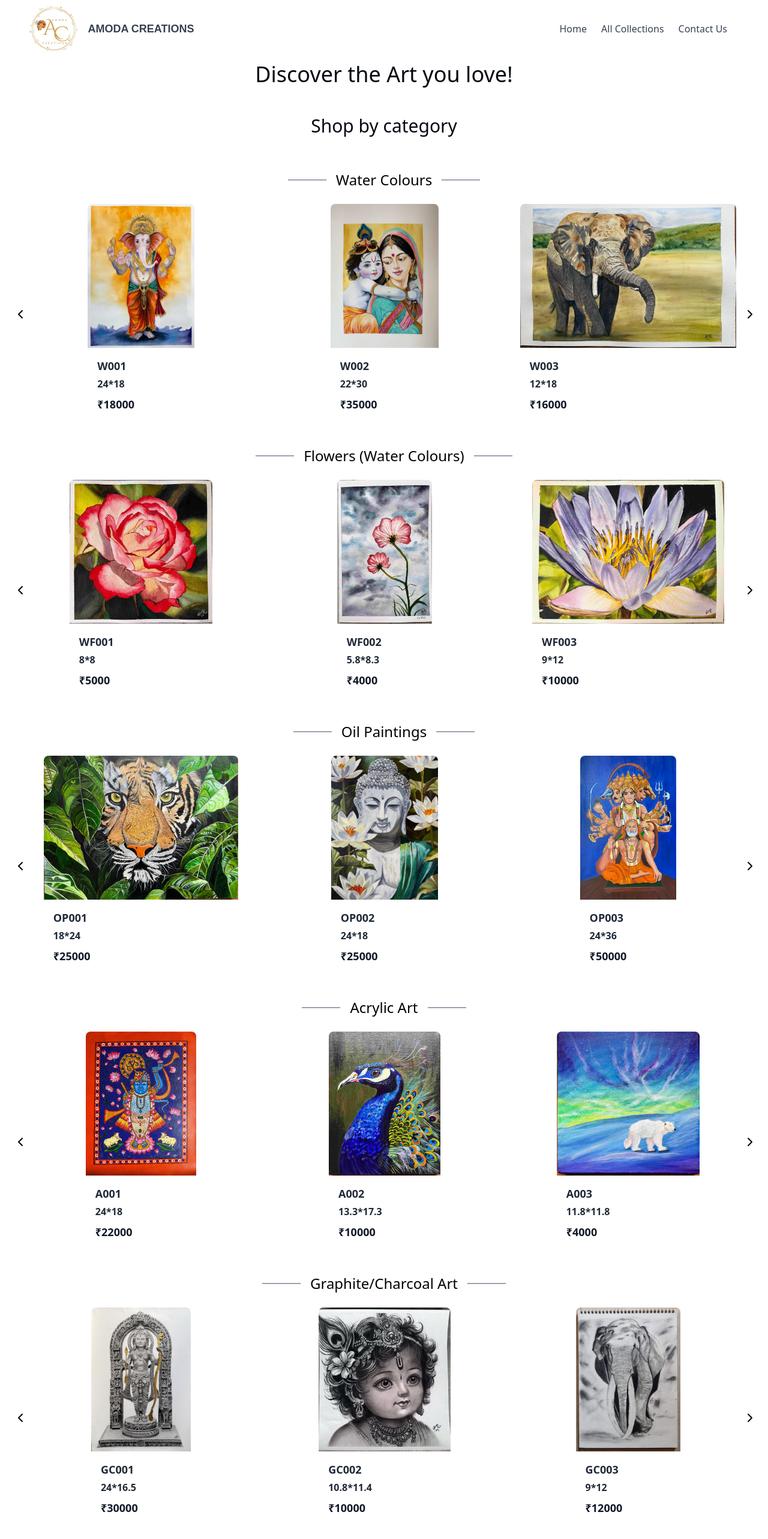
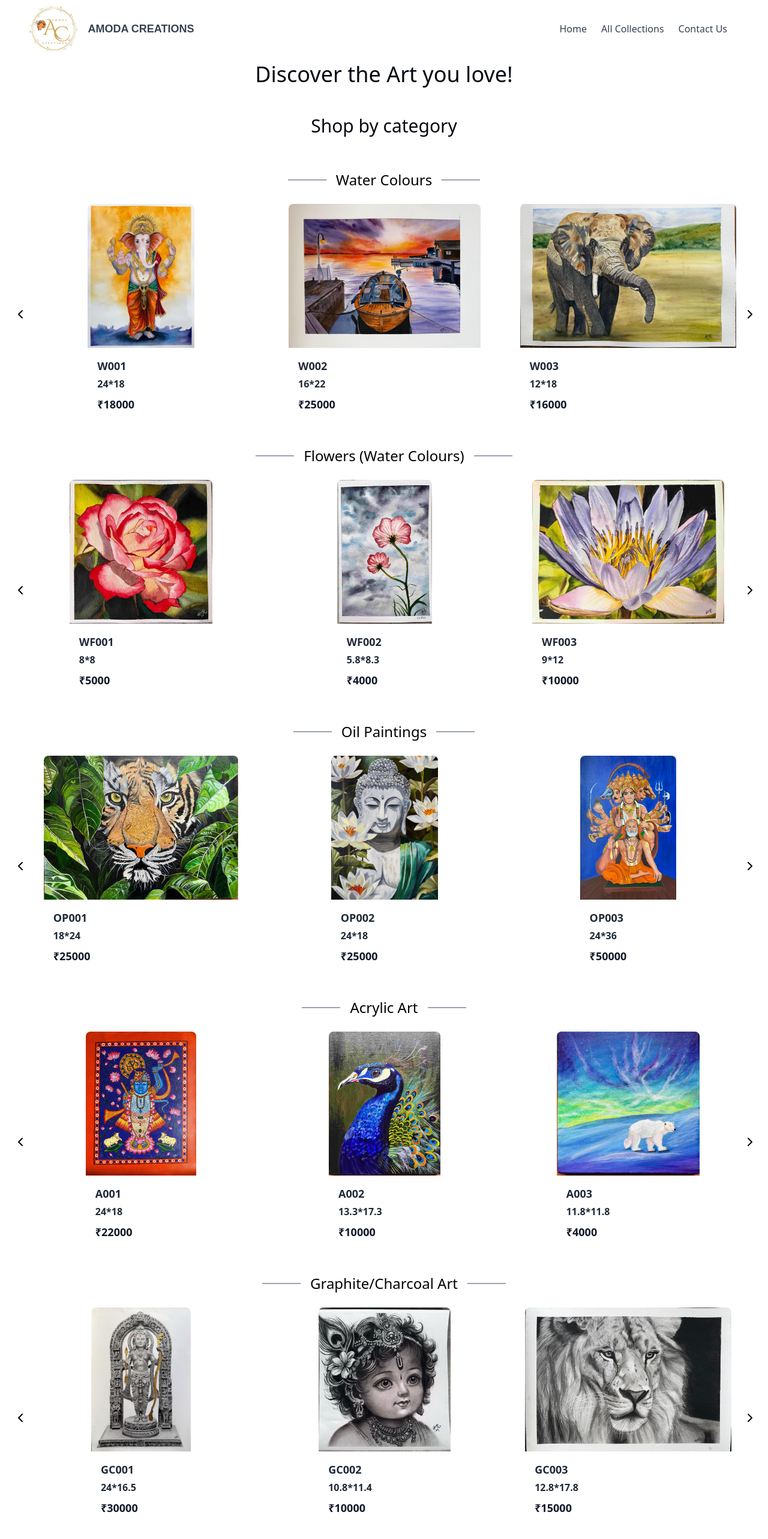
Before and after one commit to ragritti/Art-website, a React (Create React App) app: page / in a window 1280 px wide. Shown: the top 2566 px of the page at 60% size. Built offline with nearby package versions, Linux system fonts and the light colour scheme.

Commit message:
new paintings

```diff
--- a/src/Components/Data.js
+++ b/src/Components/Data.js
@@ -6,7 +6,7 @@ export const masterData = {
       subtitle: 'Hand-drawn masterpieces',
       data: [
         { id: 1, title: 'W001', price: 18000, desc: '24*18', imageUrl: '/images/WaterColours/026.jpeg', description: 'Handmade Charcoal Art' },
-        { id: 19, title: 'W002', price: 35000, desc: '22*30', imageUrl: '/images/WaterColours/023.jpeg', description: 'Handmade Charcoal Art' },
+        { id: 21, title: 'W002', price: 25000, desc: '16*22', imageUrl: '/images/WaterColours/028.jpeg', description: 'Handmade Charcoal Art' },
         { id: 20, title: 'W003', price: 16000, desc: '12*18', imageUrl: '/images/WaterColours/027.jpeg', description: 'Handmade Charcoal Art' },
         { id: 17, title: 'W004', price: 22000, desc: '18*14', imageUrl: '/images/WaterColours/025.jpeg', description: 'Handmade Charcoal Art' },
         { id: 5, title: 'W005', price: 10000, desc: '8.3*11.7', imageUrl: '/images/WaterColours/005.jpg', description: 'Handmade Charcoal Art' },
@@ -27,6 +27,8 @@ export const masterData = {
         { id: 4, title: 'W020', price: 4000, desc: '8*8', imageUrl: '/images/WaterColours/016.jpg', description: 'Handmade Charcoal Art' },
         { id: 1, title: 'W021', price: 5000, desc: '8*8', imageUrl: '/images/WaterColours/015.jpg', description: 'Handmade Charcoal Art' },
         { id: 18, title: 'W022', price: 14000, desc: '16*12', imageUrl: '/images/WaterColours/024.jpeg', description: 'Handmade Charcoal Art' },
+        { id: 19, title: 'W0023', price: 35000, desc: '22*30', imageUrl: '/images/WaterColours/023.jpeg', description: 'Handmade Charcoal Art' },
+
 
       ]
 
@@ -79,10 +81,11 @@ export const masterData = {
       subtitle: 'Soft and transparent layers',
       data: [
         { id: 4, title: 'GC001', price: 30000, desc: '24*16.5', imageUrl: '/images/Graphite/gc_4.jpeg', description: 'Serene Watercolour Art' },
-        { id: 4, title: 'GC002', price: 10000, desc: '10.8*11.4', imageUrl: '/images/Graphite/gc_5.jpeg', description: 'Serene Watercolour Art' },
-        { id: 2, title: 'GC003', price: 12000, desc: '9*12', imageUrl: '/images/Graphite/gc_2.jpg', description: 'Serene Watercolour Art' },
+        { id: 5, title: 'GC002', price: 10000, desc: '10.8*11.4', imageUrl: '/images/Graphite/gc_5.jpeg', description: 'Serene Watercolour Art' },
+        { id: 6, title: 'GC003', price: 15000, desc: '12.8*17.8', imageUrl: '/images/Graphite/gc_6.jpeg', description: 'Serene Watercolour Art' },
         { id: 3, title: 'GC004', price: 15000, desc: '11.7*16.5', imageUrl: '/images/Graphite/gc_3.jpg', description: 'Serene Watercolour Art' },
         { id: 1, title: 'GC005', price: 5000, desc: '11.7*16.5', imageUrl: '/images/Graphite/gc_1.jpg', description: 'Serene Watercolour Art' },
+        { id: 2, title: 'GC006', price: 12000, desc: '9*12', imageUrl: '/images/Graphite/gc_2.jpg', description: 'Serene Watercolour Art' },
       ]
     },
     {
```
Also changed, not shown: public/images/Graphite/gc_6.jpeg (added), public/images/WaterColours/028.jpeg (added).
